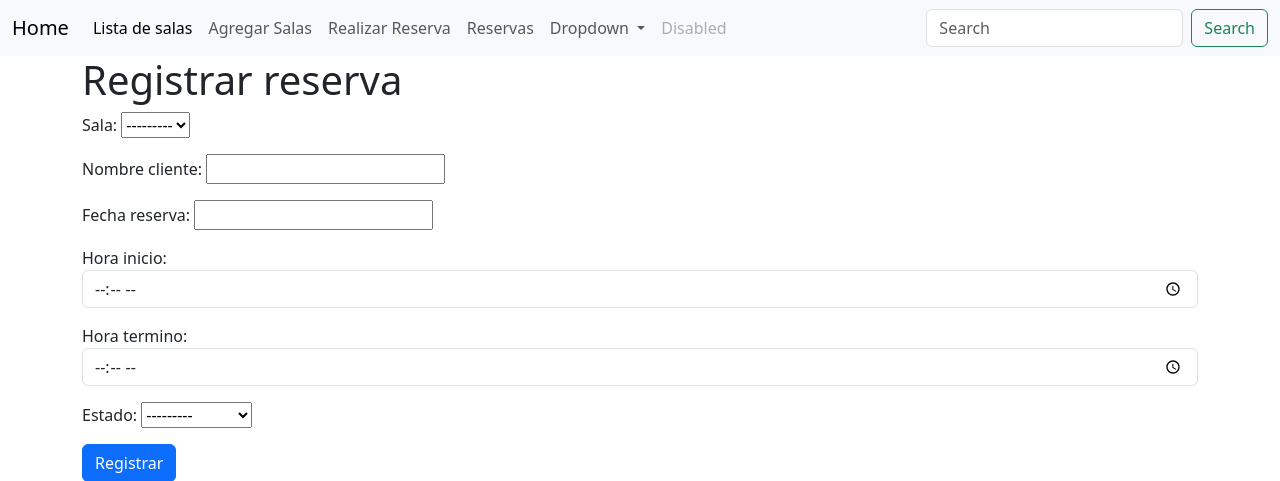
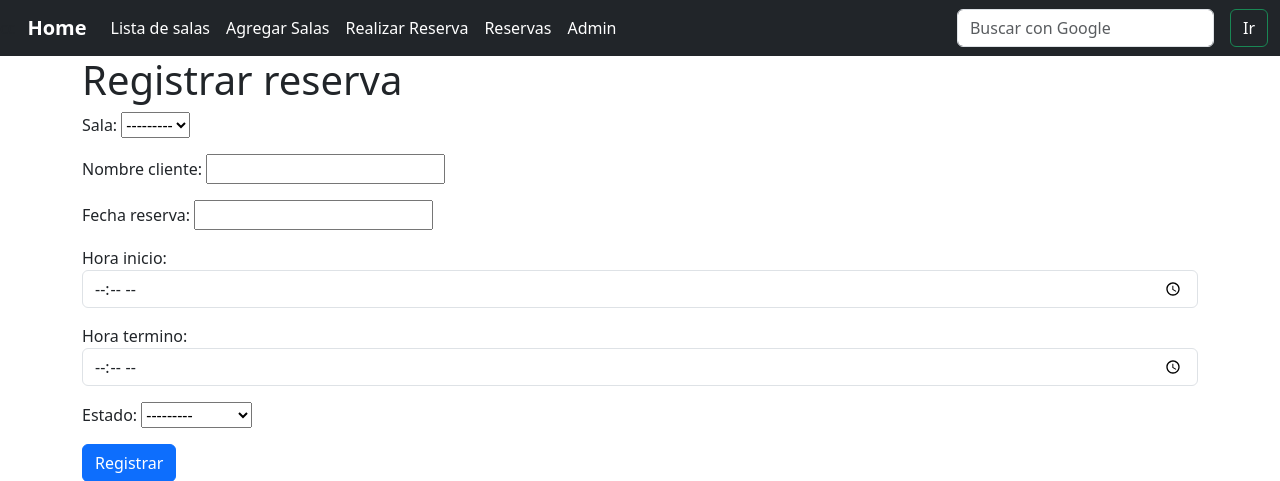
Before and after one commit to lmendozam1983/gestion_reservas, a Django app: page /reservas/reservas/agregar_reserva in a window 1280 px wide. Shown: the top 481 px of the page. Run offline with Django 4.2, Linux system fonts and the light colour scheme; data that the repository does not hold is empty; some libraries are stand-ins or nearby versions.

Commit message:
decimo commit

```diff
--- a/gestion_reservas/config/reservas/apps.py
+++ b/gestion_reservas/config/reservas/apps.py
@@ -5,3 +5,6 @@ class ReservasConfig(AppConfig):
     default_auto_field = 'django.db.models.BigAutoField'
     name = 'reservas'
     verbose_name = 'Reservas'
+
+    def ready(self):
+        import reservas.signals  # Importa el archivo de señales
--- a/gestion_reservas/config/reservas/forms.py
+++ b/gestion_reservas/config/reservas/forms.py
@@ -30,26 +30,3 @@ class ReservaForm(forms.ModelForm):
                 'type': 'time',
             }),
         }
-
-    def clean(self):
-        # Llama al método clean original para obtener datos ya validados
-        cleaned_data = super().clean()
-        sala = cleaned_data.get('sala')
-        hora_inicio = cleaned_data.get('hora_inicio')
-        hora_termino = cleaned_data.get('hora_termino')
-
-        # Validar que los campos estén completos
-        if not sala or not hora_inicio or not hora_termino:
-            return cleaned_data
-
-        # Verificar si hay conflictos de horario
-        conflictos = ReservaModel.objects.filter(
-            sala=sala,
-            hora_inicio__lt=hora_termino,  # Conflicto: comienza antes de que termine esta
-            hora_termino__gt=hora_inicio   # Conflicto: termina después de que comience esta
-        )
-
-        if conflictos.exists():
-            raise ValidationError("Ya existe una reserva en este horario para esta sala.")
-
-        return cleaned_data
--- a/gestion_reservas/config/reservas/models.py
+++ b/gestion_reservas/config/reservas/models.py
@@ -1,26 +1,38 @@
 from django.core.exceptions import ValidationError
 from django.db import models
 from django.utils import timezone
-
-# Create your models here.
 
 class SalaModel(models.Model):
     nombre = models.CharField(max_length=100)
     capacidad = models.IntegerField()
     ubicacion = models.CharField(max_length=200)
     equipamiento = models.TextField()
-    disponibilidad = models.BooleanField(default=True)
 
     def __str__(self):
         return self.nombre
+    @property
+    def disponibilidad(self):
+        # Calcula si hay reservas activas en esta sala
+        reservas_activas = self.reservas.filter(
+            hora_termino__gte=timezone.now().time(),
+            fecha_reserva__gte=timezone.now().date()
+        )
+        return not reservas_activas.exists()
+
+    @property
+    def disponibilidad_texto(self):
+        return "Disponible" if self.disponibilidad else "No disponible"
 
 class ReservaModel(models.Model):
-    sala = models.ForeignKey(SalaModel, on_delete=models.CASCADE)
+    sala = models.ForeignKey(SalaModel, on_delete=models.CASCADE, related_name="reservas")  # Agregado related_name
     nombre_cliente = models.CharField(max_length=100)
     fecha_reserva = models.DateField()
     hora_inicio = models.TimeField()
     hora_termino = models.TimeField()
-    estado = models.CharField(choices=[('Confirmada','Confirmada'), ('Pendiente', 'Pendiente'), ('Cancelada', 'Cancelada')], max_length=50)
+    estado = models.CharField(
+        choices=[('Confirmada', 'Confirmada'), ('Pendiente', 'Pendiente'), ('Cancelada', 'Cancelada')],
+        max_length=50
+    )
 
     def clean(self):
         # Validación de conflicto de horarios
@@ -37,4 +49,4 @@ class ReservaModel(models.Model):
             raise ValidationError("Ya existe una reserva en este horario para la sala.")
 
     def __str__(self):
-        return f"{self.sala.nombre} - {self.fecha_reserva}"
+        return f"Reserva de {self.nombre_cliente} en {self.sala.nombre}"
--- a/gestion_reservas/config/reservas/views.py
+++ b/gestion_reservas/config/reservas/views.py
@@ -29,7 +29,7 @@ def editar_sala(request,pk):
         form = SalaForm(request.POST, instance=sala)
         if form.is_valid():
             form.save()
-            return redirect('/salas')
+            return redirect('lista_salas')
     else:
         form = SalaForm(instance=sala)
         context = {'form': form}
@@ -66,9 +66,11 @@ def editar_reserva(request,pk):
         if form.is_valid():
             form.save()
             return redirect('reservas')
+        else:
+            context = {'form': form, 'reserva': reserva}
     else:
         form = ReservaForm(instance=reserva)
-        context = {'form': form}
+        context = {'form': form, 'reserva': reserva}
     return render(request, 'editar_reserva.html',context)
 
 def eliminar_reserva(request, reserva_pk):
--- a/gestion_reservas/config/templates/editar_reserva.html
+++ b/gestion_reservas/config/templates/editar_reserva.html
@@ -3,6 +3,7 @@
 {% load crispy_forms_tags %}
 
 {% block content %}
+{% include "menu.html" %}
 <div class="container">
     <h1>Editar Reserva</h1>
     <form method="post">
--- a/gestion_reservas/config/templates/lista_salas.html
+++ b/gestion_reservas/config/templates/lista_salas.html
@@ -14,6 +14,9 @@
 
 <body>
     {% include "menu.html" %}
+    <div class="container">
+        <h1>Listado de Salas</h1>
+        <br>
     <table class="table">
         <thead>
             <tr>
@@ -34,13 +37,14 @@
                 <td>{{sala.capacidad}}</td>
                 <td>{{sala.ubicacion}}</td>
                 <td>{{sala.equipamiento}}</td>
-                <td>{{sala.disponibilidad}}</td>
+                <td>{{ sala.disponibilidad_texto }}</td>
                 <td><a href="{% url 'detalle_sala' sala.id %}">Detalle</a></td>
             </tr>
         </tbody>
         {%endfor%}
     </table>
     <a href="{% url 'agregar_salas' %}">Nueva sala</a>
+</div>
 
     {% endblock %}
 </body>
--- a/gestion_reservas/config/templates/menu.html
+++ b/gestion_reservas/config/templates/menu.html
@@ -2,9 +2,9 @@
 {% load bootstrap5 %}
 {% block content %}
 
-<nav class="navbar navbar-expand-lg bg-body-tertiary">
+<nav class="navbar navbar-expand-lg bg-dark">cc
     <div class="container-fluid">
-        <a class="navbar-brand" href="{% url 'index' %}">Home</a>
+        <a class="navbar-brand text-white fw-bold" href="{% url 'index' %}">Home</a>
         <button class="navbar-toggler" type="button" data-bs-toggle="collapse" data-bs-target="#navbarSupportedContent"
             aria-controls="navbarSupportedContent" aria-expanded="false" aria-label="Toggle navigation">
             <span class="navbar-toggler-icon"></span>
@@ -12,18 +12,18 @@
         <div class="collapse navbar-collapse" id="navbarSupportedContent">
             <ul class="navbar-nav me-auto mb-2 mb-lg-0">
                 <li class="nav-item">
-                    <a class="nav-link active" aria-current="page" href="{% url 'lista_salas' %}">Lista de salas</a>
+                    <a class="nav-link active text-white" aria-current="page" href="{% url 'lista_salas' %}">Lista de salas</a>
                 </li>
                 <li class="nav-item">
-                    <a class="nav-link" href="{% url 'agregar_salas' %}">Agregar Salas</a>
+                    <a class="nav-link text-white" href="{% url 'agregar_salas' %}">Agregar Salas</a>
                 </li>
                 <li class="nav-item">
-                    <a class="nav-link" href="{% url 'agregar_reserva' %}">Realizar Reserva</a>
+                    <a class="nav-link text-white" href="{% url 'agregar_reserva' %}">Realizar Reserva</a>
                 </li>
                 <li class="nav-item">
-                    <a class="nav-link" href="{% url 'reservas' %}">Reservas</a>
+                    <a class="nav-link text-white" href="{% url 'reservas' %}">Reservas</a>
                 </li>
-                <li class="nav-item dropdown">
+                <!--<li class="nav-item dropdown">
                     <a class="nav-link dropdown-toggle" href="#" role="button" data-bs-toggle="dropdown"
                         aria-expanded="false">
                         Dropdown
@@ -36,15 +36,15 @@
                         </li>
                         <li><a class="dropdown-item" href="#">Something else here</a></li>
                     </ul>
-                </li>
+                </li>-->
                 <li class="nav-item">
-                    <a class="nav-link disabled" aria-disabled="true">Disabled</a>
+                    <a class="nav-link active text-white" href="/admin/">Admin</a>
                 </li>
             </ul>
-            <form class="d-flex" role="search">
-                <input class="form-control me-2" type="search" placeholder="Search" aria-label="Search">
-                <button class="btn btn-outline-success" type="submit">Search</button>
-            </form>
+            <form class="d-flex" role="search" action="https://www.google.com/search" method="get" target="_blank">
+                <input class="form-control me-2" type="search"  placeholder="Buscar con Google" aria-label="Search">
+                <button class="btn btn-outline-success text-white ms-2" type="submit">Ir</button>
+                <span class="nav-item dropdown text-white ms-auto">
         </div>
     </div>
 </nav>
```
Also changed, not shown: gestion_reservas/config/reservas/admin.py (+16 -4 lines), gestion_reservas/config/reservas/signals.py (added, +11 -0 lines), gestion_reservas/config/reservas/migrations/0004_alter_reservamodel_sala.py (added), gestion_reservas/config/reservas/migrations/0005_remove_salamodel_disponibilidad.py (added).
